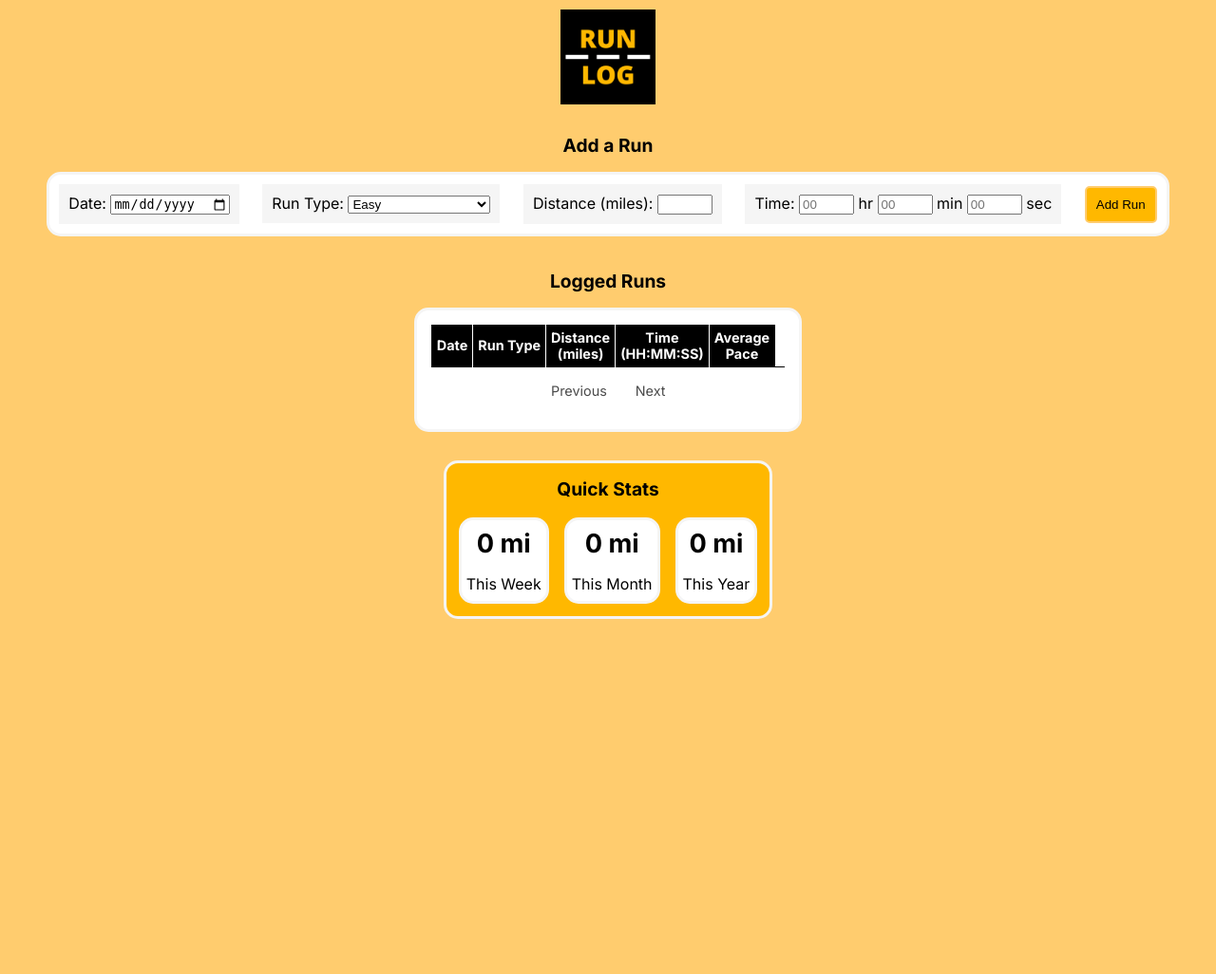
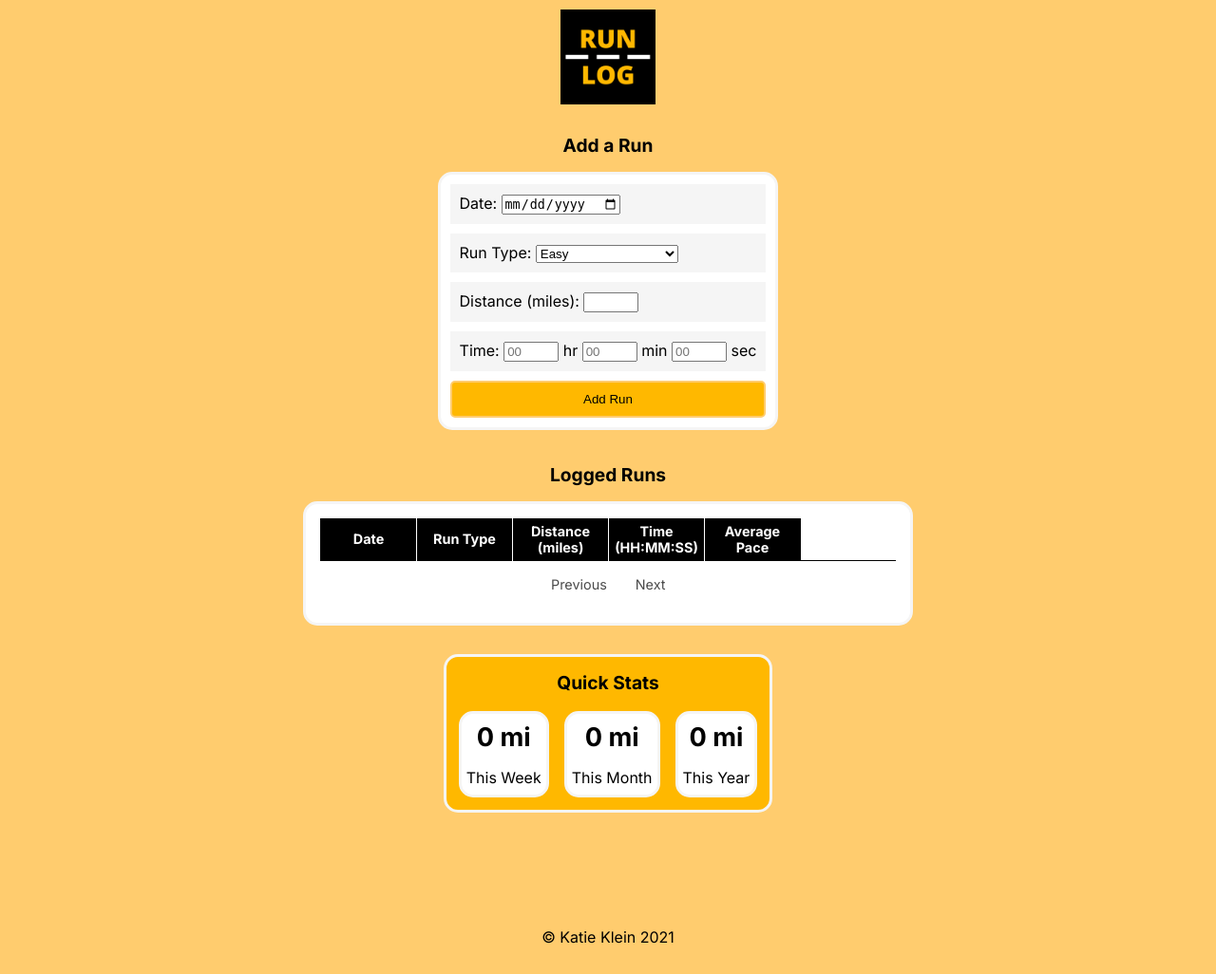
Before and after one commit to kaklein/runlog, a PHP site: page / in a window 1280 px wide. Shown: the whole page at 95% size. Before the commit the page ends 652 px from the top, so only its background shows below. Run offline with PHP 8.4, Linux system fonts and the light colour scheme; data comes from the database, SQL or seed files in the repository; data that the repository does not hold is empty.

Commit message:
Reformat visual structure of Add a Run form

```diff
--- a/index.php
+++ b/index.php
@@ -63,7 +63,9 @@
                         </div>
                     </div>
 
-                    <input type="submit" name="add-run" value="Add Run" class="button">
+                    <div class="form-field-submit">
+                        <input type="submit" name="add-run" value="Add Run" class="button">
+                    </div>
                 </form>
             </div>
 
@@ -97,6 +99,12 @@
                     displayUserStats($conn);
                 ?>
             </div>
+
+            <div id="copyright">
+            <p>
+                &copy; Katie Klein <script>document.write(new Date().getFullYear());</script>
+            </p>
+        </div>
         </div>
 
         <!-- function to submit form -->
--- a/styles.css
+++ b/styles.css
@@ -36,7 +36,6 @@ h2 {
 }
 
 #data-form {
-    text-align: right;
     display: inline-block;
     background-color: white;
     height: fit-content;
@@ -49,8 +48,11 @@ h2 {
 .form-field, .form-field-group {
     margin: 10px;
     padding: 10px;
-    display: inline-block;
     background-color: whitesmoke;
+}
+
+.form-field-submit {
+    margin: 10px;
 }
 
 .sub-form-field {
@@ -68,9 +70,10 @@ input[type='number'] {
 .button {
     background-color: #ffb800;
     padding: 10px;
-    margin: 10px;
+    width: 100%;
     border: 2px solid #ffcc6e;
     border-radius: 5px;
+    text-align: center;
 }
 
 .button:hover {
@@ -82,7 +85,7 @@ input[type='number'] {
     width: 150px;
 }
 
-.form-container, .data-display-container, .quick-stats {
+.form-container, .data-display-container, .quick-stats, #copyright {
     padding: 5px;
     width: fit-content;
     margin-left: auto;
@@ -116,6 +119,7 @@ table {
 
 th, td {
     padding: 5px;
+    width: 90px;
 }
 
 th {
```
